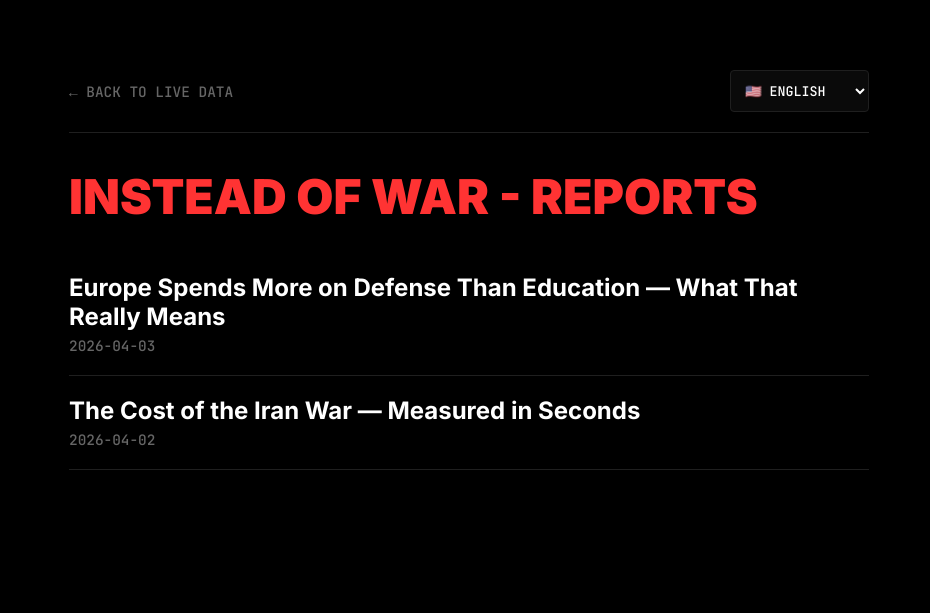
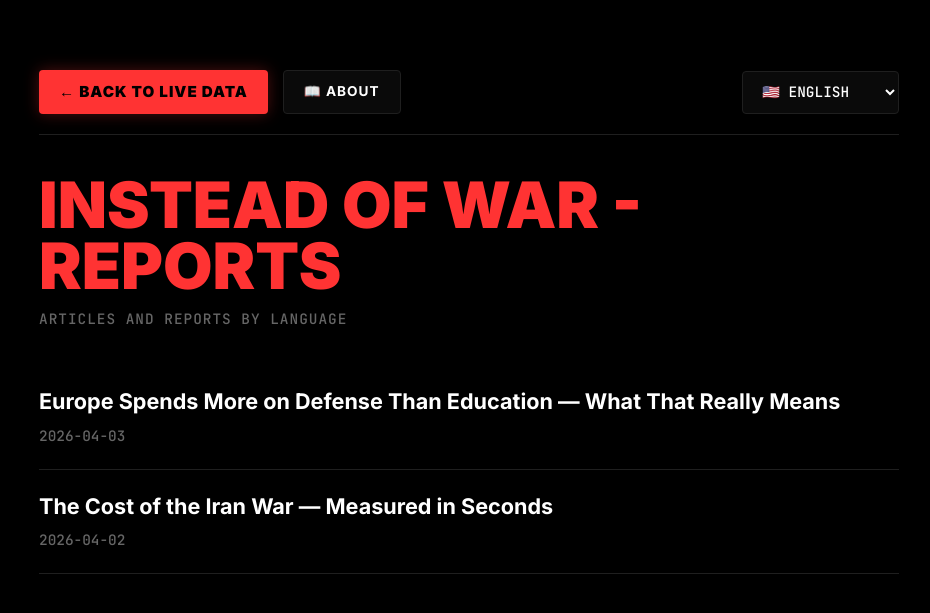
Before and after one commit to davide90-svg/insteadofwar, a Jekyll site: the page built from reports.html, in a window 1280 px wide. Shown: the top 613 px of the page, without its empty margins (171-1101 px from the left). Built offline with Jekyll 4.4.1, drawn with Linux system fonts in a browser that asks for light colours.

Commit message:
Update reports.html

```diff
--- a/reports.html
+++ b/reports.html
@@ -4,31 +4,184 @@ layout: null
 <!DOCTYPE html>
 <html lang="en">
 <head>
-  <meta charset="UTF-8">
-  <meta name="viewport" content="width=device-width, initial-scale=1.0">
+  <meta charset="UTF-8" />
+  <meta name="viewport" content="width=device-width, initial-scale=1.0" />
   <title>Reports | Instead Of War</title>
+  <meta name="description" content="Reports and articles from Instead Of War." />
   <style>
     @import url('https://fonts.googleapis.com/css2?family=Inter:wght@400;700;900&family=JetBrains+Mono:wght@500;800&display=swap');
-    body { background: #000; color: #fff; font-family: 'Inter', sans-serif; margin: 0; padding: 0; }
-    .wrap { max-width: 800px; margin: 50px auto; padding: 20px; }
-    .header-bar { display: flex; justify-content: space-between; align-items: center; border-bottom: 1px solid #1f1f1f; padding-bottom: 20px; margin-bottom: 40px; }
-    .back { color: #666; text-decoration: none; font-family: 'JetBrains Mono', monospace; font-size: 0.9rem; text-transform: uppercase; }
-    .back:hover { color: #fff; }
-    select { background: #0a0a0a; color: #fff; border: 1px solid #1f1f1f; padding: 10px; border-radius: 4px; font-family: 'JetBrains Mono', monospace; cursor: pointer; outline: none; }
-    h1 { color: #ff3333; text-transform: uppercase; font-weight: 900; font-size: 3rem; margin-top: 0; line-height: 1; }
-    .post-list { list-style: none; padding: 0; }
-    .post-list li { border-bottom: 1px solid #1f1f1f; padding: 20px 0; }
-    .post-link { color: #fff; text-decoration: none; font-size: 1.5rem; font-weight: bold; }
-    .post-link:hover { color: #00e676; }
-    .post-date { color: #666; font-family: 'JetBrains Mono', monospace; display: block; margin-top: 5px; font-size: 0.9rem; }
-    .hidden { display: none !important; }
+
+    :root {
+      --bg: #000000;
+      --red: #ff3333;
+      --green: #00e676;
+      --white: #ffffff;
+      --muted: #666666;
+      --surface: #0a0a0a;
+      --border: #1f1f1f;
+    }
+
+    * { box-sizing: border-box; margin: 0; padding: 0; }
+
+    body {
+      background: var(--bg);
+      color: var(--white);
+      font-family: 'Inter', sans-serif;
+      margin: 0;
+      padding: 0;
+      line-height: 1.6;
+      overflow-x: hidden;
+    }
+
+    .wrap {
+      max-width: 900px;
+      margin: 50px auto;
+      padding: 20px;
+    }
+
+    .header-bar {
+      display: flex;
+      justify-content: space-between;
+      align-items: center;
+      border-bottom: 1px solid var(--border);
+      padding-bottom: 20px;
+      margin-bottom: 40px;
+      gap: 20px;
+      flex-wrap: wrap;
+    }
+
+    .top-nav {
+      display: flex;
+      gap: 15px;
+      flex-wrap: wrap;
+      align-items: center;
+    }
+
+    .nav-btn {
+      background: var(--surface);
+      color: var(--white);
+      border: 1px solid var(--border);
+      font-weight: 700;
+      text-decoration: none;
+      padding: 10px 20px;
+      border-radius: 4px;
+      text-transform: uppercase;
+      letter-spacing: 1px;
+      transition: all 0.3s;
+      font-size: 0.85rem;
+    }
+
+    .nav-btn:hover { border-color: var(--white); }
+
+    .nav-btn.primary {
+      background: var(--red);
+      color: #000;
+      border: none;
+      font-weight: 900;
+      box-shadow: 0 0 15px rgba(255,51,51,0.3);
+      font-size: 0.95rem;
+    }
+
+    .nav-btn.primary:hover {
+      background: #ff4d4d;
+      box-shadow: 0 0 25px rgba(255,51,51,0.6);
+    }
+
+    select {
+      background: var(--surface);
+      color: var(--white);
+      border: 1px solid var(--border);
+      padding: 10px 15px;
+      border-radius: 4px;
+      font-family: 'JetBrains Mono', monospace;
+      cursor: pointer;
+      outline: none;
+      font-size: 0.9rem;
+    }
+
+    h1 {
+      color: var(--red);
+      text-transform: uppercase;
+      font-weight: 900;
+      font-size: clamp(2.2rem, 6vw, 4rem);
+      margin-top: 0;
+      margin-bottom: 10px;
+      line-height: 0.95;
+    }
+
+    .subtitle {
+      color: var(--muted);
+      font-family: 'JetBrains Mono', monospace;
+      text-transform: uppercase;
+      letter-spacing: 1px;
+      margin-bottom: 35px;
+      font-size: 0.9rem;
+    }
+
+    .post-list {
+      list-style: none;
+      padding: 0;
+    }
+
+    .post-list li {
+      border-bottom: 1px solid var(--border);
+      padding: 22px 0;
+    }
+
+    .post-link {
+      color: var(--white);
+      text-decoration: none;
+      font-size: 1.35rem;
+      font-weight: 700;
+      line-height: 1.3;
+    }
+
+    .post-link:hover {
+      color: var(--green);
+    }
+
+    .post-date {
+      color: var(--muted);
+      font-family: 'JetBrains Mono', monospace;
+      display: block;
+      margin-top: 7px;
+      font-size: 0.9rem;
+    }
+
+    .empty-state {
+      border: 1px solid var(--border);
+      background: var(--surface);
+      padding: 28px;
+      color: var(--muted);
+      font-family: 'JetBrains Mono', monospace;
+      text-transform: uppercase;
+      letter-spacing: 1px;
+    }
+
+    .hidden {
+      display: none !important;
+    }
+
+    @media (max-width: 720px) {
+      .wrap {
+        margin: 20px auto;
+      }
+
+      .post-link {
+        font-size: 1.1rem;
+      }
+    }
   </style>
 </head>
 <body>
   <div class="wrap">
     <div class="header-bar">
-      <a href="/" class="back">← BACK TO LIVE DATA</a>
-      <select id="blogLangSelect">
+      <nav class="top-nav">
+        <a href="./index.html" class="nav-btn primary" id="t-nav-home">← BACK TO LIVE DATA</a>
+        <a href="./about.html" class="nav-btn" id="t-nav-about">📖 ABOUT</a>
+      </nav>
+
+      <select id="blogLangSelect" aria-label="Select language">
         <option value="en">🇺🇸 ENGLISH</option>
         <option value="es">🇪🇸 ESPAÑOL</option>
         <option value="it">🇮🇹 ITALIANO</option>
@@ -38,7 +191,8 @@ layout: null
       </select>
     </div>
 
-    <h1>Instead of War - Reports</h1>
+    <h1 id="t-title">INSTEAD OF WAR - REPORTS</h1>
+    <p class="subtitle" id="t-subtitle">ARTICLES AND REPORTS BY LANGUAGE</p>
 
     <ul class="post-list" id="postList">
       {% for post in site.posts %}
@@ -48,30 +202,116 @@ layout: null
         </li>
       {% endfor %}
     </ul>
+
+    <div class="empty-state hidden" id="emptyState">NO REPORTS AVAILABLE IN THIS LANGUAGE.</div>
   </div>
 
   <script>
+    let currentLang = (() => {
+      try {
+        return localStorage.getItem('lang') || 'en';
+      } catch (e) {
+        return 'en';
+      }
+    })();
+
+    const reportsI18n = {
+      en: {
+        navHome: '← BACK TO LIVE DATA',
+        navAbout: '📖 ABOUT',
+        title: 'INSTEAD OF WAR - REPORTS',
+        subtitle: 'ARTICLES AND REPORTS BY LANGUAGE',
+        empty: 'NO REPORTS AVAILABLE IN THIS LANGUAGE.'
+      },
+      es: {
+        navHome: '← VOLVER A LOS DATOS EN VIVO',
+        navAbout: '📖 SOBRE EL PROYECTO',
+        title: 'INSTEAD OF WAR - REPORTAJES',
+        subtitle: 'ARTÍCULOS Y REPORTAJES POR IDIOMA',
+        empty: 'NO HAY REPORTAJES DISPONIBLES EN ESTE IDIOMA.'
+      },
+      it: {
+        navHome: '← TORNA AI DATI IN TEMPO REALE',
+        navAbout: '📖 CHI SIAMO',
+        title: 'INSTEAD OF WAR - REPORT',
+        subtitle: 'ARTICOLI E REPORT PER LINGUA',
+        empty: 'NON CI SONO REPORT DISPONIBILI IN QUESTA LINGUA.'
+      },
+      fr: {
+        navHome: '← RETOUR AUX DONNÉES EN DIRECT',
+        navAbout: '📖 À PROPOS',
+        title: 'INSTEAD OF WAR - RAPPORTS',
+        subtitle: 'ARTICLES ET RAPPORTS PAR LANGUE',
+        empty: 'AUCUN RAPPORT DISPONIBLE DANS CETTE LANGUE.'
+      },
+      de: {
+        navHome: '← ZURÜCK ZU LIVE-DATEN',
+        navAbout: '📖 ÜBER DAS PROJEKT',
+        title: 'INSTEAD OF WAR - BERICHTE',
+        subtitle: 'ARTIKEL UND BERICHTE NACH SPRACHE',
+        empty: 'KEINE BERICHTE IN DIESER SPRACHE VERFÜGBAR.'
+      },
+      pt: {
+        navHome: '← VOLTAR AOS DADOS EM TEMPO REAL',
+        navAbout: '📖 SOBRE O PROJETO',
+        title: 'INSTEAD OF WAR - RELATÓRIOS',
+        subtitle: 'ARTIGOS E RELATÓRIOS POR IDIOMA',
+        empty: 'NÃO HÁ RELATÓRIOS DISPONÍVEIS NESTE IDIOMA.'
+      }
+    };
+
     const langSelect = document.getElementById('blogLangSelect');
     const posts = document.querySelectorAll('.post-item');
+    const emptyState = document.getElementById('emptyState');
 
-    // Función para ocultar/mostrar posts según idioma
+    function persistLang() {
+      try {
+        localStorage.setItem('lang', currentLang);
+      } catch (e) {}
+    }
+
+    function updateStaticTexts() {
+      const lang = reportsI18n[currentLang] ? currentLang : 'en';
+      const t = reportsI18n[lang];
+
+      document.documentElement.lang = lang;
+      langSelect.value = lang;
+      document.getElementById('t-nav-home').innerText = t.navHome;
+      document.getElementById('t-nav-about').innerText = t.navAbout;
+      document.getElementById('t-title').innerText = t.title;
+      document.getElementById('t-subtitle').innerText = t.subtitle;
+      emptyState.innerText = t.empty;
+    }
+
     function filterPosts(lang) {
+      let visibleCount = 0;
+
       posts.forEach(post => {
         if (post.getAttribute('data-lang') === lang) {
           post.classList.remove('hidden');
+          visibleCount++;
         } else {
           post.classList.add('hidden');
         }
       });
+
+      if (visibleCount === 0) {
+        emptyState.classList.remove('hidden');
+      } else {
+        emptyState.classList.add('hidden');
+      }
     }
 
-    // Al cambiar el selector, filtramos
     langSelect.addEventListener('change', (e) => {
-      filterPosts(e.target.value);
+      currentLang = e.target.value;
+      persistLang();
+      updateStaticTexts();
+      filterPosts(currentLang);
     });
 
-    // Filtramos en inglés por defecto al cargar la página
-    filterPosts('en');
+    persistLang();
+    updateStaticTexts();
+    filterPosts(currentLang);
   </script>
 </body>
 </html>
```
